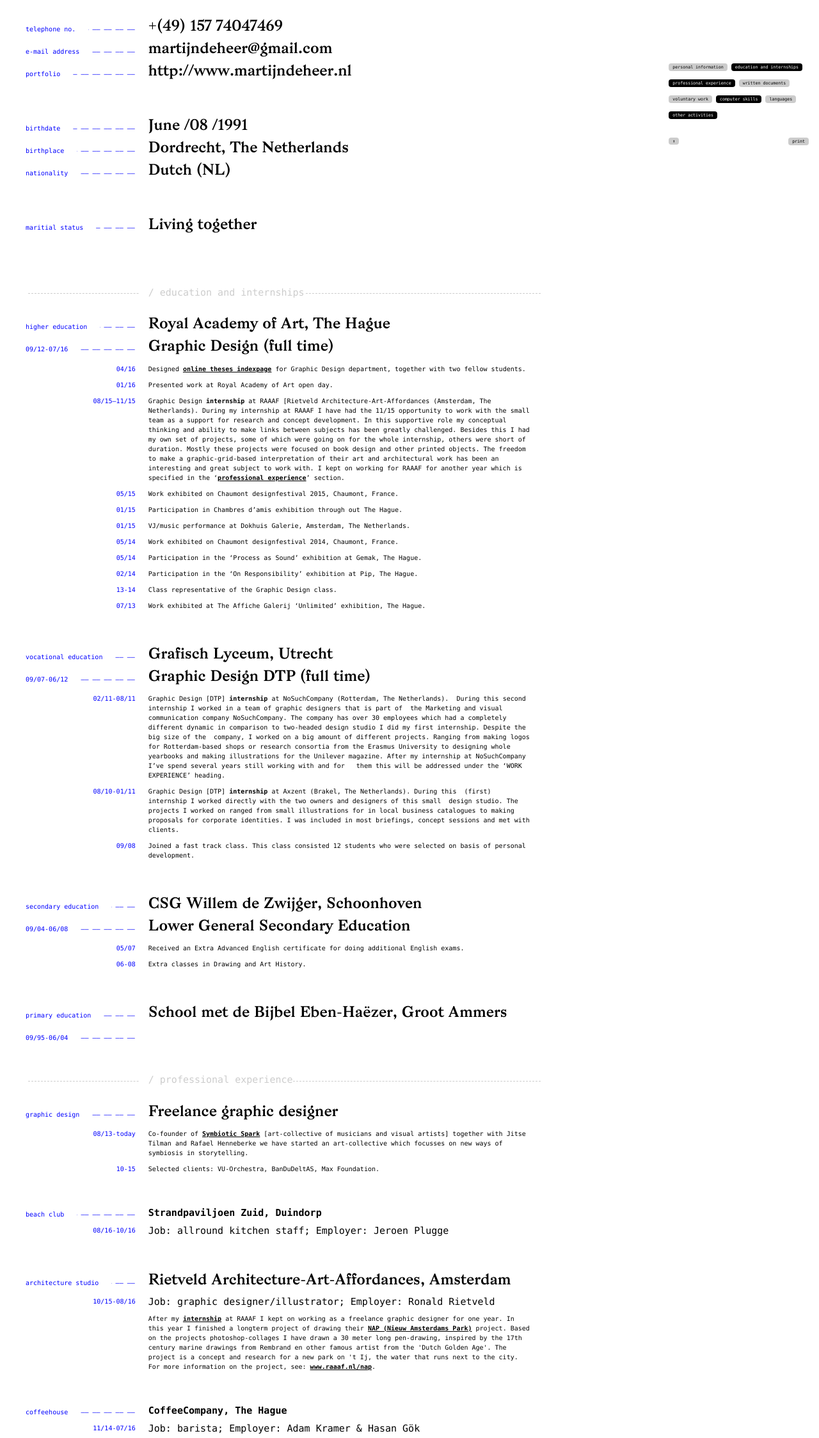
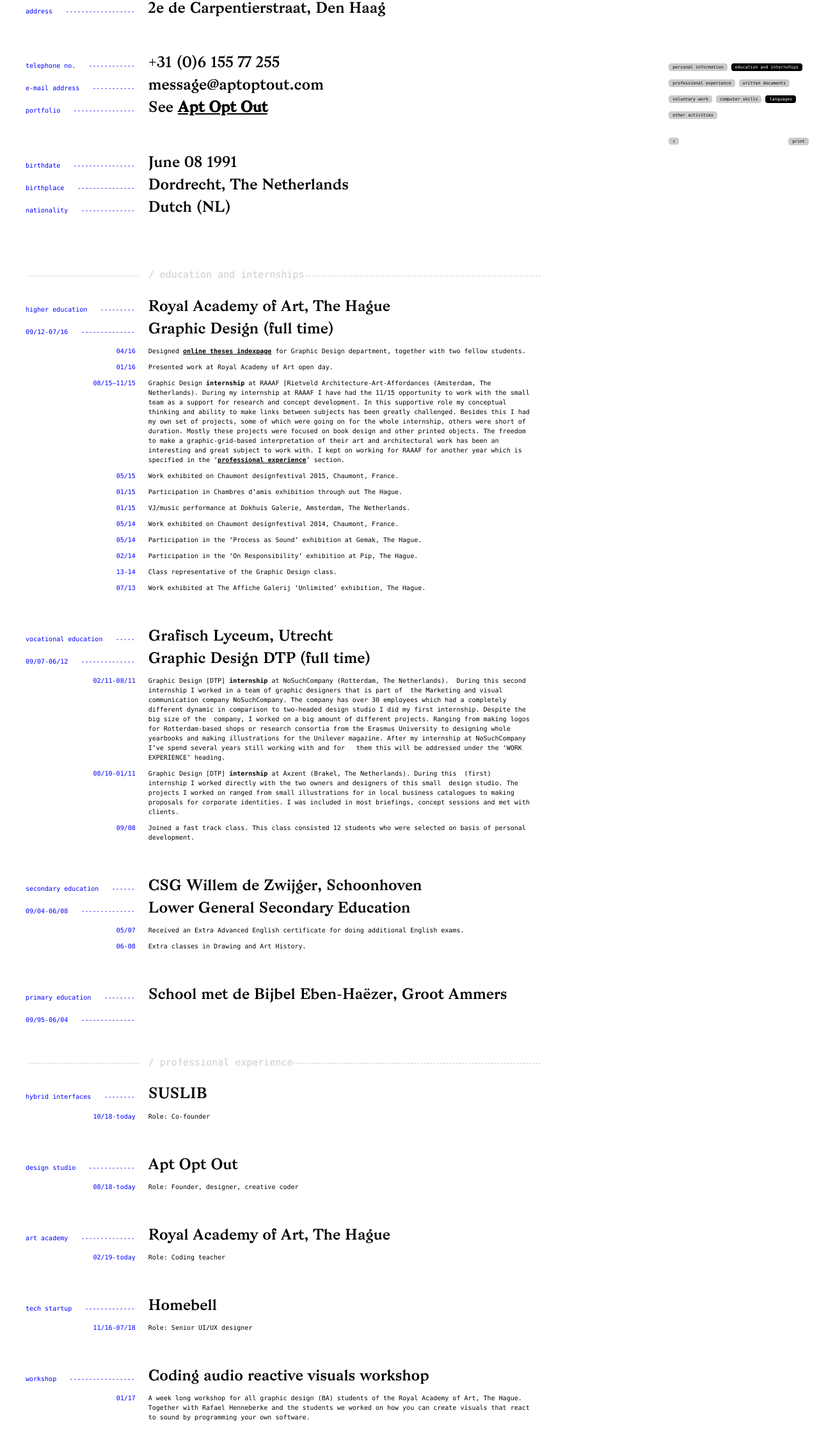
Before and after one commit to aptoptout/MJCDHCV, a plain HTML site: page index.html in a window 1280 px wide. Shown: the part 553-2800 px from the top of the page at 64% size. Drawn offline with Linux system fonts and the light colour scheme.

Commit message:
:sparkles: update book and symbols

```diff
--- a/css/stylesheet.css
+++ b/css/stylesheet.css
@@ -281,7 +281,7 @@ em {
 }
 
 .side-note::after {
-  content: "–— –— –— –— –— –— –— –— –— –— –— –— –— –— –— –— –— –— –— –— –— –— –— –— –— –— –— –— –— –— –— –— –— –— –— –— –— –— –— –— –— –— –— –— –— –— –— –— –— ";
+  content: "\2D\2D\2D\2D\2D\2D\2D\2D\2D\2D\2D\2D\2D\2D\2D\2D\2D\2D\2D\2D\2D\2D\2D\2D\2D\2D\2D\2D\2D\2D\2D\2D\2D\2D\2D\2D\2D\2D\2D\2D\2D\2D\2D\2D\2D\2D\2D\2D\2D\2D\2D\2D\2D\2D\2D\2D\2D\2D\2D\2D\2D\2D\2D\2D\2D\2D\2D\2D\2D\2D\2D\2D\2D\2D\2D\2D\2D\2D\2D\2D\2D\2D\2D\2D\2D\2D\2D\2D\2D\2D\2D\2D\2D\2D\2D\2D\2D\2D";
   position: absolute;
   white-space: nowrap;
   overflow: hidden;
@@ -323,7 +323,7 @@ em {
 }
 
 .sub-note::after {
-  content: "–— –— –— –— –— –— –— –— –— –— –— –— –— –— –— –— –— –— –— –— –— –— –— –— –— –— –— –— –— –— –— –— –— –— –— –— –— –— –— –— –— –— –— –— –— –— –— –— –— ";
+  content: "..................................................................................................";
   position: absolute;
   white-space: nowrap;
   overflow: hidden;
--- a/index.html
+++ b/index.html
@@ -1,17 +1,11 @@
 <!DOCTYPE html>
 <html lang="en">
   <head>
-    <title>Resumee Martijn de Heer — Graphic Designer — Berlin /The Hague</title>
+    <title>Martijn de Heer</title>
 
-    <!-- Meta data for previews in facebook, google, etc. !-->
-    <meta charset="utf-8"/>
     <meta name="viewport" content="width=device-width, initial-scale=1"/>
-    <meta name="description" content="The resumee —or, curriculum vitae— of Martijn de Heer. A graphic designer who graduated from the Royal Academy of Art, The Hague - The Netherlands. Currently living in Berlin.">
-    <meta property="og:title" content="Resumee Martijn de Heer — Graphic Designer" />
-    <meta property="og:image" content="images/resumee.gif" />
-    <meta property="dc:creator" content="de Heer, Martijn"/>
-    <meta property="dc:created" content="2015-12-05T00:00:00Z" />
-    <meta property="dc:modified" content="2015-12-05T00:00:00Z" />
+    <meta name="description" content="Martijn de Heer is founder of – and designer / creative coder at Apt Opt Out. Co-founder of SUSLIB. Coding teacher at the Royal Academy of Art, The Hague.">
+    <meta charset="UTF-8">
 
     <!-- Link stylesheets!-->
     <link rel="stylesheet" type="text/css" href="css/stylesheet.css" />
@@ -23,8 +17,12 @@
         <article>
           <section id="header" data-section="">
             <h3 class="bullet">
-              Hi, <br /><br /> I'm Martijn de Heer, a graphic designer from The Hague, The Netherlands, and currently living in Berlin. Below you will find my curriculum vitae.
+              Hi, <br /><br /> I'm Martijn de Heer,
+              founder and designer / creative coder at <a href="http://aptoptout.studio">Apt Opt Out</a>. Co-founder of <a href="https://suslib.com">SUSLIB</a>. Coding teacher at the <a href="https://www.kabk.nl/en/teachers/martijn-de-heer">Royal Academy of Art, The Hague</a>.<br /><br />
             </h3>
+            <div class="bullet-subs">
+              My <a href="https://www.linkedin.com/in/martijndeheer/">LinkedIn</a> or Apt Opt Out's <a href="https://github.com/aptoptout">GitHub</a>, <a href="https://www.instagram.com/apt.opt.out/">Instagram</a> and <a href="https://twitter.com/aptoptout">Twitter</a>.
+            </div>
           </section>
 
           <div id="personalinfoSpace" class="sectionSpacer"></div>
@@ -33,31 +31,27 @@
               Martijn de Heer
             </h3>
             <h3 class="bullet" data-content="address">
-              Bornholmer Str. 76, 10439 Berlin
+              2e de Carpentierstraat, Den Haag
             </h3>
             <div class="spacer"></div>
             <h3 class="bullet" data-content="telephone no.">
-              +(49) 157 74047469
+              +31 (0)6 155 77 255
             </h3>
             <h3 class="bullet" data-content="e-mail address">
-              martijndeheer@gmail.com
+              message@aptoptout.com
             </h3>
             <h3 class="bullet" data-content="portfolio">
-              http://www.martijndeheer.nl
+              See <a href="http://aptoptout.studio">Apt Opt Out</a>
             </h3>
             <div class="spacer"></div>
             <h3 class="bullet" data-content="birthdate">
-              June /08 /1991
+              June 08 1991
             </h3>
             <h3 class="bullet" data-content="birthplace">
               Dordrecht, The Netherlands
             </h3>
             <h3 class="bullet" data-content="nationality">
               Dutch (NL)
-            </h3>
-            <div class="spacer"></div>
-            <h3 class="bullet" data-content="maritial status">
-              Living together
             </h3>
 
           </section>
@@ -144,12 +138,42 @@
 
           <div id="professiolexpSpace" class="sectionSpacer"></div>
           <section id="professiolexp" data-section="/ professional experience">
+            <h3 class="bullet" data-content="hybrid interfaces">SUSLIB</h3>
+            <p class="bullet-note" data-content="10/18-today">
+              Role: Co-founder
+            </p>
+            <div class="spacer"></div>
+            <h3 class="bullet" data-content="design studio">Apt Opt Out</h3>
+            <p class="bullet-note" data-content="08/18-today">
+              Role: Founder, designer, creative coder
+            </p>
+            <div class="spacer"></div>
+            <h3 class="bullet" data-content="art academy">Royal Academy of Art, The Hague</h3>
+            <p class="bullet-note" data-content="02/19-today">
+              Role: Coding teacher
+            </p>
+            <div class="spacer"></div>
+            <h3 class="bullet" data-content="tech startup">Homebell</h3>
+            <p class="bullet-note" data-content="11/16-07/18">
+              Role: Senior UI/UX designer
+            </p>
+            <div class="spacer"></div>
+            <h3 class="bullet" data-content="workshop">Coding audio reactive visuals workshop</h3>
+            <p class="bullet-note" data-content="01/17">
+              A week long workshop for all graphic design (BA) students of the Royal Academy of Art, The Hague. Together with Rafael Henneberke and the students we worked on how you can create visuals that react to sound by programming your own software.
+            </p>
+            <div class="spacer"></div>
+            <h3 class="bullet" data-content="audio visual show">Symbiotic Spark</h3>
+            <p class="bullet-note" data-content="07/14-11/16">
+              Role: Co-Founder / Visual Artist / Creative Coder
+            </p>
+            <p class="bullet-note" data-content="">
+              A collective of musicians and visual artists which seek new ways of symbiosis between storytelling, entertainment, experiences and science. We did a live audio visual performance on the 10th of January, 2017 called "Composition 01" in the Maassilo Rotterdam.
+            </p>
+            <div class="spacer"></div>
             <h3 class="bullet" data-content="graphic design">
               Freelance graphic designer
             </h3>
-            <p class="bullet-note" data-content="08/13-today">
-              Co-founder of <a href="http://www.instagram.com/symbioticspark">Symbiotic Spark</a> [art-collective of musicians and visual artists] together with Jitse Tilman and Rafael Henneberke we have started an art-collective which focusses on new ways of symbiosis in storytelling.
-            </p>
             <p class="bullet-note" data-content="10-15">
               Selected clients: VU-Orchestra, BanDuDeltAS, Max Foundation.
             </p>
@@ -265,13 +289,13 @@
               Photoshop, Illustrator, Indesign, Lightroom, Bridge
             </p>
             <p class="bullet-subs" data-content="maxon software">
-              Cinema 4D
+              Cinema 4D, Blender
             </p>
             <p class="bullet-subs" data-content="scripts and languages">
-              Processing<span>[~3 + libraries: peasyCam/openKinect/Minim]</span>, HTML<span>[~5]</span>, CSS<span>[~3]</span>, JavaScript, jQuery, NodeJS, Express, MongoDB, Jade, Cheerio
+              JavaScript, NodeJS, VueJS, Express, MongoDB, HTML, CSS, SASS, P5JS, Processing<span>[~3 + libraries: peasyCam/openKinect/Minim]</span>
             </p>
             <p class="bullet-subs" data-content="other software">
-              MeshLab, Sublime Text
+              MeshLab, WebStorm
             </p>
             <p class="bullet-subs" data-content="microsoft office">
               Word, Powerpoint, Excel
@@ -334,22 +358,7 @@
           <div id="footerSpace" class="sectionSpacer"></div>
           <section id="footer" data-section="">
             <h3 class="bullet">
-              [and] currently reading the book 'Networks' edited by Lars Bang Larsen, from the series 'Documents of Contemporary Art' by Whitechapel Gallery and MIT press; [and] further developing of my graduation project the 'world wide repository'.
-            </h3>
-
-            <div class="spacer"></div>
-            <h3 class="bullet" data-content="e-mail me">
-              get in contact!
-            </h3>
-            <p class="bullet-subs" data-content="hardware">
-              <a href="martijndeheer@gmail.com">martijndeheer@gmail.com</a>
-              <a href="martijndeheer@gmail.com">facebook</a>
-              <a href="martijndeheer@gmail.com">instagram</a>
-              <a href="martijndeheer@gmail.com">twitter</a>
-            </p>
-            <div class="spacer"></div>
-            <h3 class="bullet" data-content="e-mail me">
-              portfolio: <a href="http://www.martijndeheer.nl">www.martijndeheer.nl</a>
+              [&hellip;] and currently I'm reading 'Keywords in sound' edited by David Novak and Matt Sakakeeny.
             </h3>
 
           </section>
@@ -375,8 +384,6 @@
           </div>
           <div class="side-note" data-content="nationality">
           </div>
-          <div class="side-note" data-content="maritial status">
-          </div>
 
           <div class="side-note" data-content="higher education">
           </div>
@@ -395,6 +402,18 @@
           <div class="side-note" data-content="09/95-06/04">
           </div>
 
+          <div class="side-note" data-content="hybrid interfaces">
+          </div>
+          <div class="side-note" data-content="design studio">
+          </div>
+          <div class="side-note" data-content="art academy">
+          </div>
+          <div class="side-note" data-content="tech startup">
+          </div>
+          <div class="side-note" data-content="workshop">
+          </div>
+          <div class="side-note" data-content="audio visual show">
+          </div>
           <div class="side-note" data-content="graphic design">
           </div>
           <div class="side-note notesmaller" data-content="beach club">
```
Also changed, not shown: js/script.js (+1 -27 lines), ._index.html (added), images/me.jpg (deleted).
